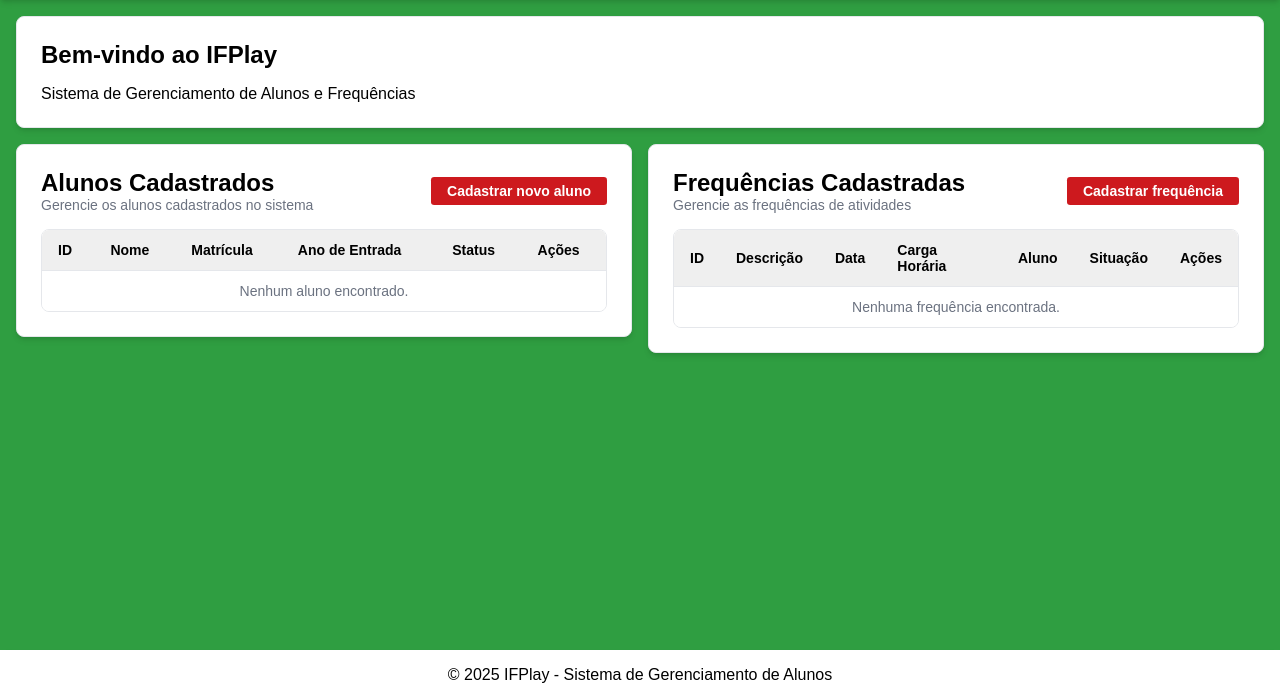
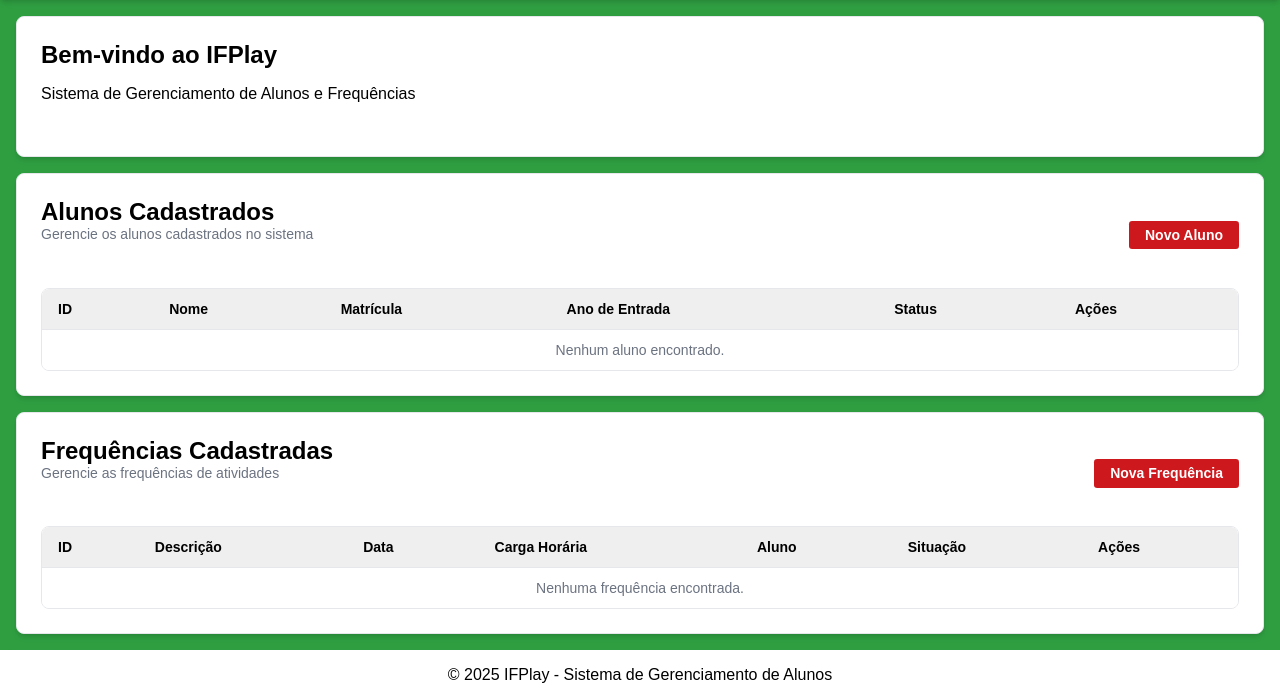
Before and after one commit to Efrnds/ifplay, a PHP site: page / in a window 1280 px wide. Shown: the part 100-800 px from the top of the page. Run offline with PHP 8.4, Linux system fonts and the light colour scheme; data that the repository does not hold is empty.

Commit message:
terminei a task de responsividade

```diff
--- a/assets/css/style.css
+++ b/assets/css/style.css
@@ -89,8 +89,8 @@ body {
   padding: 1rem;
   display: grid;
   grid-template-columns: 1fr 1fr;
-  align-content: start;
   gap: 1rem;
+  height: 100%;
 }
 
 .footer {
@@ -110,15 +110,15 @@ body {
   padding: 1.5rem;
   border-radius: 0.5rem;
   border: 1px solid var(--color-border);
-  height: fit-content;
+  height: 100%;
   box-shadow: var(--shadow-md);
 }
 
 
 /* Table Wrapper for Scroll */
 .table-wrapper {
-  max-height: 15rem;
-  overflow-y: auto;
+  max-height: 30rem;
+  overflow-y: scroll;
   border-radius: 0.5rem;
   border: 1px solid var(--color-border);
 }
@@ -126,6 +126,7 @@ body {
 /* Table Styles - Shadcn UI inspired */
 table {
   width: 100%;
+  height: 100%;
   border-collapse: collapse;
   background-color: var(--color-background);
 }
@@ -151,6 +152,7 @@ table td {
   font-size: 0.875rem;
   color: var(--color-text);
   border-bottom: 1px solid var(--color-border);
+  word-wrap: break-word;
 }
 
 table tbody tr {
@@ -239,6 +241,10 @@ table td a {
 
 .col-span-1 {
   grid-column: span 1;
+}
+
+.h-full {
+  height: 100%;
 }
 
 /* Modal/Dialog Styles */
@@ -391,3 +397,55 @@ table td a {
     opacity: 1;
   }
 }
+
+
+/*
+  RESPONSIVIDADE
+*/
+
+@media (max-width: 1300px) {
+  .main {
+    grid-template-columns: 1fr;
+    height: fit-content;
+  }
+
+  .col-span-2,
+  .col-span-1 {
+    grid-column: span 1;
+  }
+}
+
+@media (max-width: 768px) {
+  body {
+    height: fit-content;
+  }
+
+  .card {
+    padding: .5rem;
+  }
+
+  .card h2 {
+    font-size: 16pt;
+  }
+
+  .card p {
+    font-size: 12pt;
+    word-wrap: break-word;
+  }
+  table th, table td {
+    padding: 0.25rem .5rem;
+  }
+
+  /* Esconder colunas ID e Ano de Entrada nas tabelas */
+  table th:nth-child(1),
+  table td:nth-child(1),
+  table th:nth-child(4),
+  table td:nth-child(4) {
+    display: none;
+  }
+
+  table td:nth-child(1),
+  table td:nth-child(2){
+      word-break: break-all;
+  }
+}
--- a/components/listarAluno.php
+++ b/components/listarAluno.php
@@ -4,10 +4,8 @@ if (!isset($conn)) {
     require_once "../utils/conexao.php";
 }
 
-$sql = "SELECT alunoID, nome, matricula, anoEntrada, status FROM aluno ORDER BY nome";
-if (isset($limit)) {
-    $sql .= " LIMIT " . (int) $limit;
-}
+$sql = "SELECT alunoID, nome, matricula, anoEntrada, status FROM aluno ORDER BY status desc ";
+
 $result = $conn->query($sql);
 
 // Se não for include, inicia o buffer
@@ -18,11 +16,11 @@ if (!isset($is_included)) {
 
 <div class="card col-span-1">
     <div class="flex flex-1 justify-between">
-        <div class="flex-1">
+        <div class="flex-1 ">
             <h2>Alunos Cadastrados</h2>
             <p style="color: var(--color-muted); font-size: 0.875rem;">Gerencie os alunos cadastrados no sistema</p>
         </div>
-        <button class="btn" onclick="openModal('modalCadastro')">Cadastrar novo aluno</button>
+        <button class="btn" onclick="openModal('modalCadastro')">Novo Aluno</button>
     </div>
 
     <div class="table-wrapper">
--- a/components/listarFrequencia.php
+++ b/components/listarFrequencia.php
@@ -26,7 +26,7 @@ if (!isset($is_included)) {
       <h2>Frequências Cadastradas</h2>
       <p style="color: var(--color-muted); font-size: 0.875rem;">Gerencie as frequências de atividades</p>
     </div>
-    <button class="btn" onclick="openModal('modalCadastroFrequencia')">Cadastrar frequência</button>
+    <button class="btn" onclick="openModal('modalCadastroFrequencia')">Nova Frequência</button>
   </div>
 
   <div class="table-wrapper">
--- a/index.php
+++ b/index.php
@@ -13,7 +13,6 @@ ob_start();
 <?php
 // Configura variáveis para o include
 $is_included = true;
-$limit = 5;
 $nivel = './';
 
 // Inclui a lista de alunos
```
